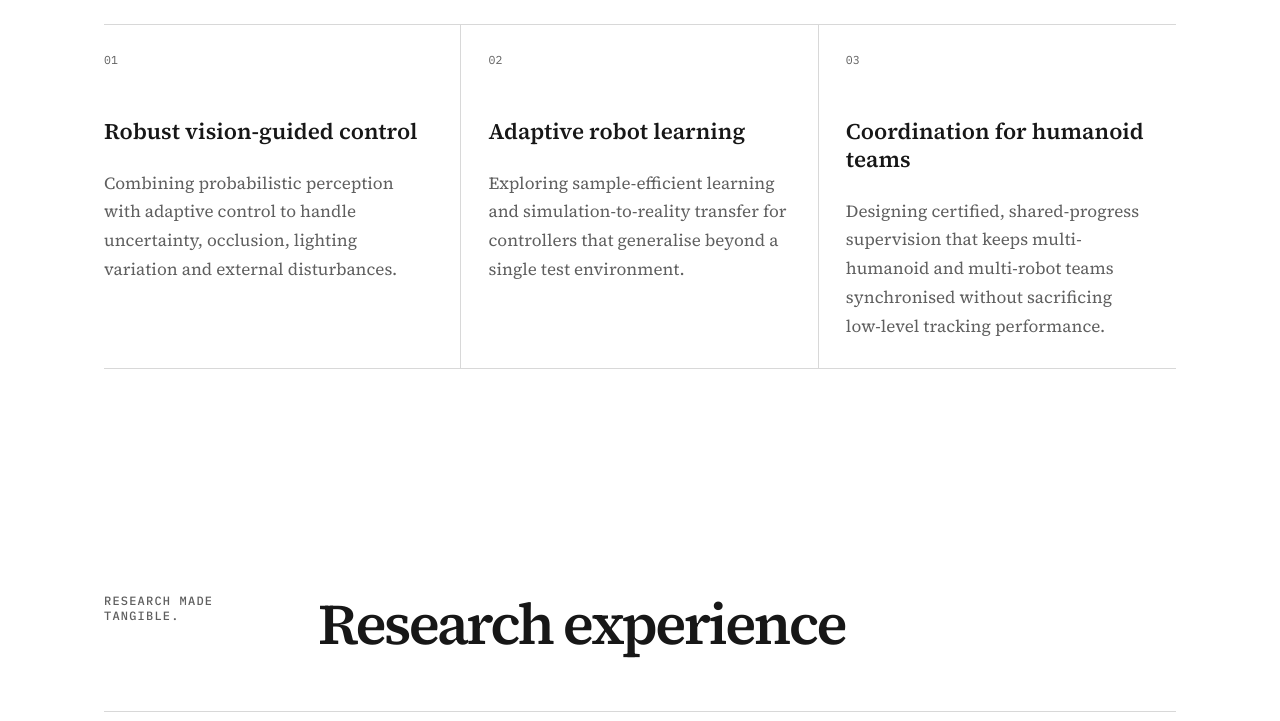
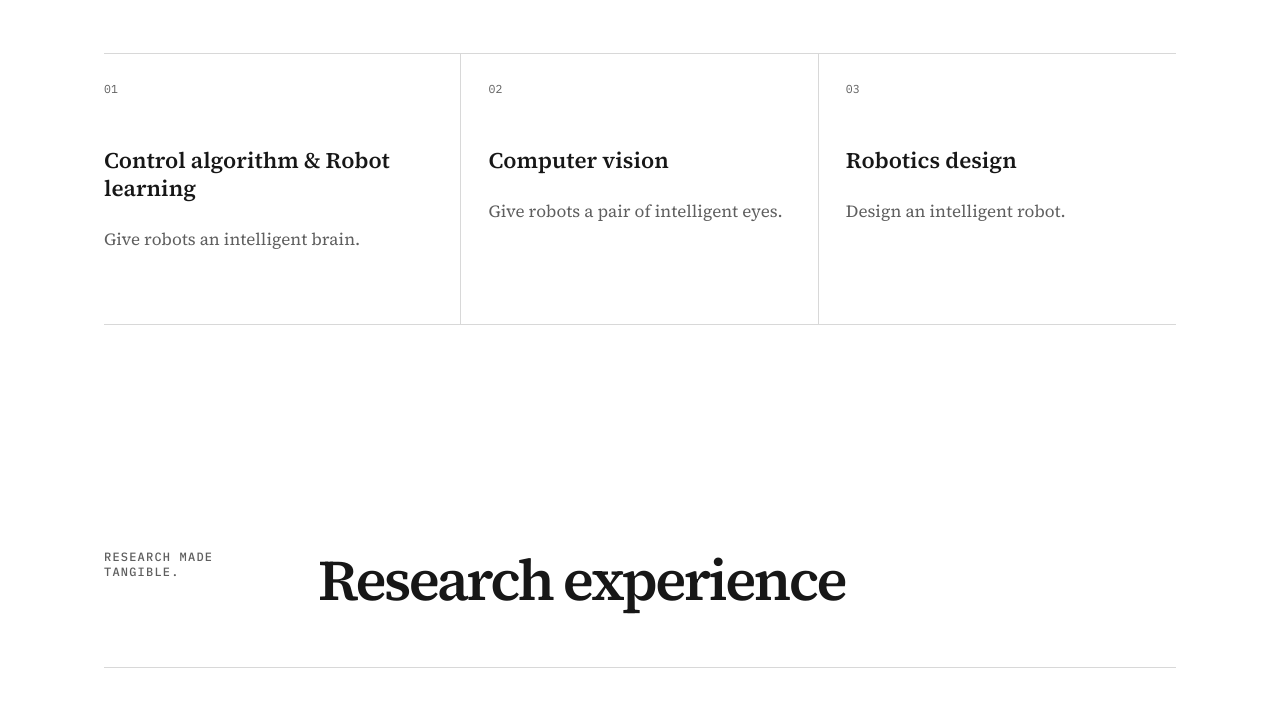
Before and after one commit to Letty1122/yitingliang, a plain HTML site: page index.html in a window 1280 px wide. Shown: the part 1119-1840 px from the top of the page. Drawn offline with Linux system fonts and the light colour scheme; grey boxes are pictures that could not be loaded.

Commit message:
Add files via upload

```diff
--- a/index.html
+++ b/index.html
@@ -1,4 +1,4 @@
-<!doctype html>
+Robust vision-guided control<!doctype html>
 <html lang="en">
 <head>
   <meta charset="utf-8">
@@ -73,9 +73,9 @@
     <section class="section research" id="research">
       <div class="section-heading reveal"><p class="eyebrow">From perception to dependable autonomy.</p><h2>Research direction</h2></div>
       <div class="research-grid">
-        <article class="research-card reveal"><span class="card-no">01</span><h3>Robust vision-guided control</h3><p>Combining probabilistic perception with adaptive control to handle uncertainty, occlusion, lighting variation and external disturbances.</p></article>
-        <article class="research-card reveal"><span class="card-no">02</span><h3>Adaptive robot learning</h3><p>Exploring sample-efficient learning and simulation-to-reality transfer for controllers that generalise beyond a single test environment.</p></article>
-        <article class="research-card reveal"><span class="card-no">03</span><h3>Coordination for humanoid teams</h3><p>Designing certified, shared-progress supervision that keeps multi-humanoid and multi-robot teams synchronised without sacrificing low-level tracking performance.</p></article>
+        <article class="research-card reveal"><span class="card-no">01</span><h3>Control algorithm & Robot learning</h3><p>Give robots an intelligent brain.</p></article>
+        <article class="research-card reveal"><span class="card-no">02</span><h3>Computer vision</h3><p>Give robots a pair of intelligent eyes.</p></article>
+        <article class="research-card reveal"><span class="card-no">03</span><h3>Robotics design</h3><p>Design an intelligent robot.</p></article>
       </div>
     </section>
 
@@ -235,7 +235,7 @@
         </div>
         <div class="feature-copy">
           <p class="project-meta">07 Beijing Tianyu Zhiyuan Technology · 2024</p>
-          <h3>Industrial Automation Algorithms</h3>
+          <h3>Python & Algorithm Development Intern&Python & Algorithm Development Intern</h3>
           <p>Built a millisecond-level software SOE module for Logix5000 PLCs, replacing dedicated SOE hardware with unlimited-point, reusable event recording. Developed a hybrid A* and dynamic-programming routing algorithm for multi-zone automotive PBS conveyor scheduling, validated with control engineers for PLC compatibility.</p>
           <div class="results">
             <div><strong>99.8%</strong><span>scheduling accuracy</span></div>
```
